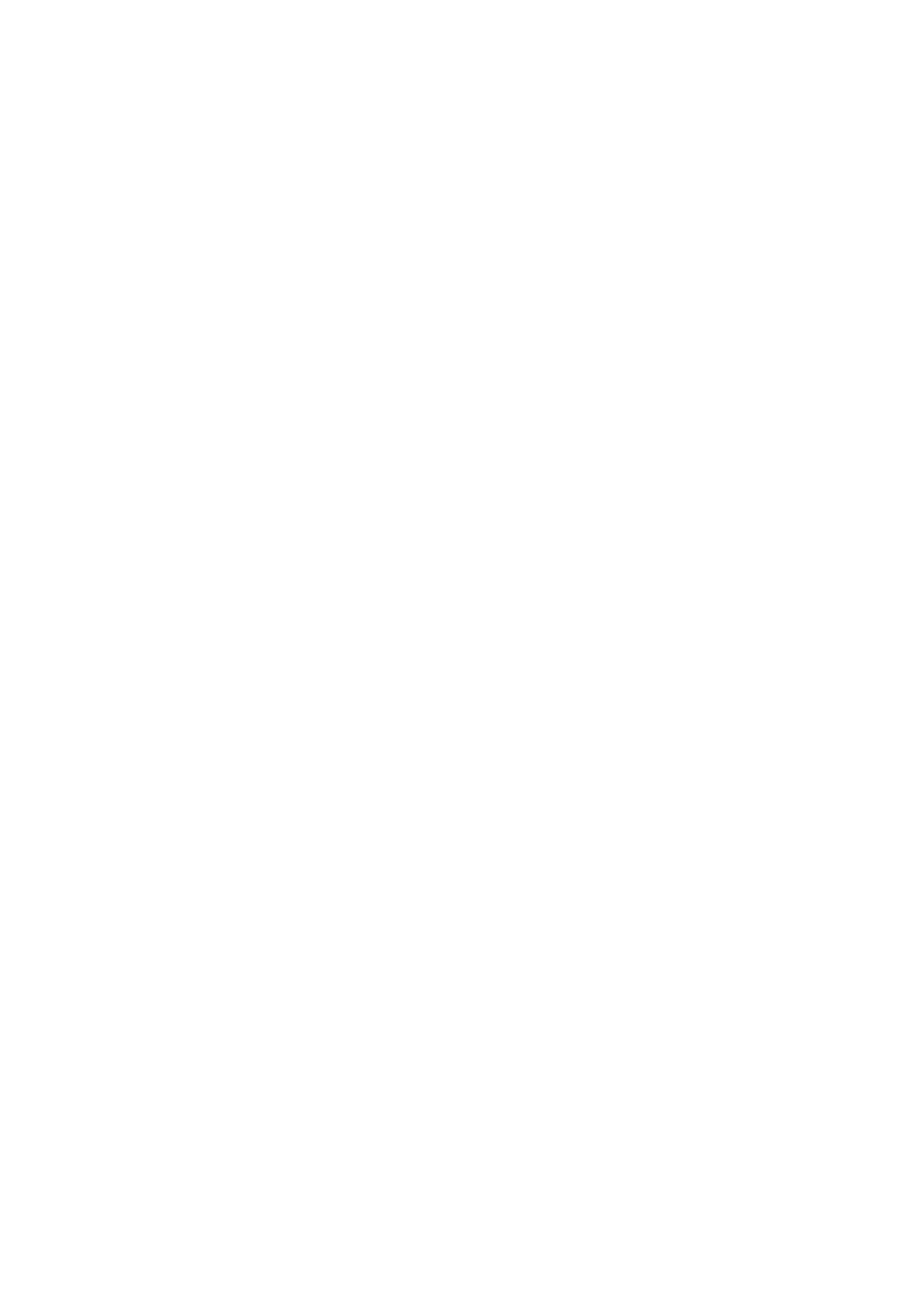
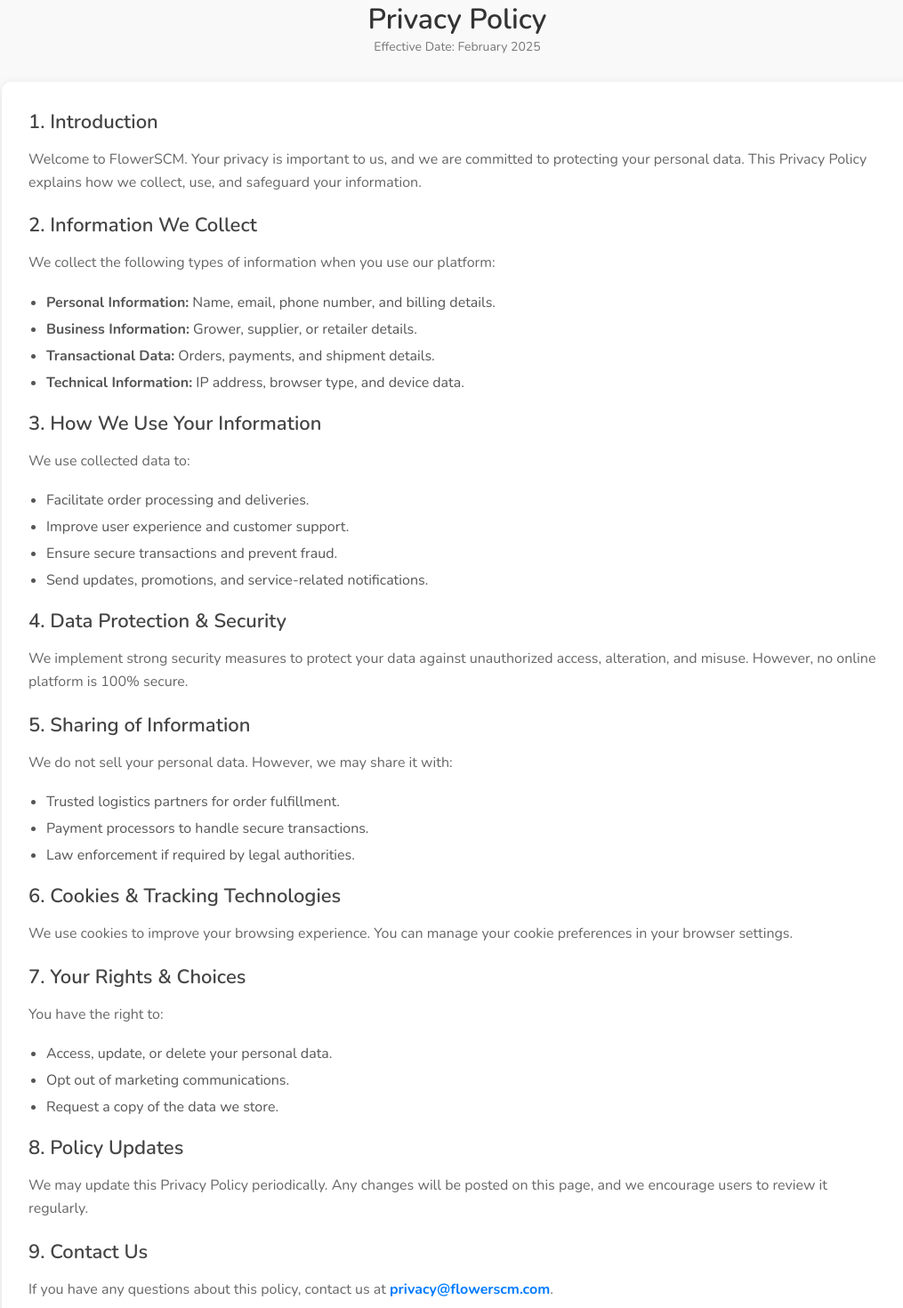
Before and after one commit to HDRanasingha/Final-Project, a React (Create React App) app in the folder client/: page /privacy-policy in a window 1280 px wide. Before the commit this address had no page. Shown: the part 40-1510 px from the top of the page at 89% size, without its empty margins (126-1141 px from the left). Before the commit the page ends 800 px from the top, so only its background shows below. Built offline with nearby package versions, Linux system fonts and the light colour scheme.

Commit message:
create footer.

```diff
--- a/client/src/App.js
+++ b/client/src/App.js
@@ -22,6 +22,8 @@
 import GrowersOrderPage from './pages/GrowersOrderPage';
 import AdminPage from './pages/AdminPage';
 import AboutUs from './pages/AboutUs';
+import TermsAndConditions from './pages/TermsAndConditions';
+import PrivacyPolicy from './pages/PrivacyPolicy';
 
 
 function App() {
@@ -77,6 +79,8 @@
         <Route path="/payment-cancel" element={<CancelPage />} />
         <Route path="/growers/orders" element={<GrowersOrderPage />} />
         <Route path="/about-us" element={<AboutUs/>} />
+        <Route path="/terms-and-conditions" element={<TermsAndConditions/>} />
+        <Route path="/privacy-policy" element={<PrivacyPolicy />} />
       </Routes>
     </BrowserRouter>
   );
--- /dev/null
+++ b/client/src/pages/PrivacyPolicy.jsx
@@ -0,0 +1,82 @@
+import React from 'react';
+import '../styles/PrivacyPolicy.scss';
+import Footer from '../component/Footer';
+
+const PrivacyPolicy = () => {
+  return (
+    <div>
+    <div className="privacy-page">
+      <section className="privacy-header">
+        <h1>Privacy Policy</h1>
+        <p>Effective Date: February 2025</p>
+      </section>
+
+      <section className="privacy-content">
+        <h2>1. Introduction</h2>
+        <p>
+          Welcome to FlowerSCM. Your privacy is important to us, and we are committed to protecting your personal data.
+          This Privacy Policy explains how we collect, use, and safeguard your information.
+        </p>
+
+        <h2>2. Information We Collect</h2>
+        <p>We collect the following types of information when you use our platform:</p>
+        <ul>
+          <li><strong>Personal Information:</strong> Name, email, phone number, and billing details.</li>
+          <li><strong>Business Information:</strong> Grower, supplier, or retailer details.</li>
+          <li><strong>Transactional Data:</strong> Orders, payments, and shipment details.</li>
+          <li><strong>Technical Information:</strong> IP address, browser type, and device data.</li>
+        </ul>
+
+        <h2>3. How We Use Your Information</h2>
+        <p>We use collected data to:</p>
+        <ul>
+          <li>Facilitate order processing and deliveries.</li>
+          <li>Improve user experience and customer support.</li>
+          <li>Ensure secure transactions and prevent fraud.</li>
+          <li>Send updates, promotions, and service-related notifications.</li>
+        </ul>
+
+        <h2>4. Data Protection & Security</h2>
+        <p>
+          We implement strong security measures to protect your data against unauthorized access, alteration, and misuse.
+          However, no online platform is 100% secure.
+        </p>
+
+        <h2>5. Sharing of Information</h2>
+        <p>We do not sell your personal data. However, we may share it with:</p>
+        <ul>
+          <li>Trusted logistics partners for order fulfillment.</li>
+          <li>Payment processors to handle secure transactions.</li>
+          <li>Law enforcement if required by legal authorities.</li>
+        </ul>
+
+        <h2>6. Cookies & Tracking Technologies</h2>
+        <p>
+          We use cookies to improve your browsing experience. You can manage your cookie preferences in your browser settings.
+        </p>
+
+        <h2>7. Your Rights & Choices</h2>
+        <p>You have the right to:</p>
+        <ul>
+          <li>Access, update, or delete your personal data.</li>
+          <li>Opt out of marketing communications.</li>
+          <li>Request a copy of the data we store.</li>
+        </ul>
+
+        <h2>8. Policy Updates</h2>
+        <p>
+          We may update this Privacy Policy periodically. Any changes will be posted on this page, and we encourage users to review it regularly.
+        </p>
+
+        <h2>9. Contact Us</h2>
+        <p>
+          If you have any questions about this policy, contact us at <a href="mailto:privacy@flowerscm.com">privacy@flowerscm.com</a>.
+        </p>
+      </section>
+</div>
+      <Footer />
+    </div>
+  );
+};
+
+export default PrivacyPolicy;
--- /dev/null
+++ b/client/src/pages/TermsAndConditions.jsx
@@ -0,0 +1,68 @@
+import React from 'react';
+import '../styles/TermsAndConditions.scss';
+import Footer from '../component/Footer';
+
+const TermsAndConditions = () => {
+  return (
+    <div>
+    <div className="terms-page">
+      <section className="terms-header">
+        <h1>Terms and Conditions</h1>
+        <p>Last Updated: February 2025</p>
+      </section>
+
+      <section className="terms-content">
+        <h2>1. Introduction</h2>
+        <p>
+          Welcome to FlowerSCM, a comprehensive platform for fresh flower supply chain management. By accessing or using our services, you agree to comply with these Terms and Conditions.
+        </p>
+
+        <h2>2. Definitions</h2>
+        <ul>
+          <li><strong>"Platform"</strong> refers to FlowerSCM and all its digital services.</li>
+          <li><strong>"User"</strong> means growers, suppliers, sellers, and customers using the platform.</li>
+          <li><strong>"We," "Us," "Our"</strong> refers to the FlowerSCM management team.</li>
+        </ul>
+
+        <h2>3. User Responsibilities</h2>
+        <p>
+          Users must provide accurate information, comply with applicable laws, and use the platform ethically. Any misuse of the platform may lead to account suspension.
+        </p>
+
+        <h2>4. Ordering and Payments</h2>
+        <p>
+          All orders placed through FlowerSCM must be fulfilled as per agreed terms. Payments are processed securely, and users must adhere to our <a href="/payment-policy">Payment Policy</a>.
+        </p>
+
+        <h2>5. Refund and Cancellation Policy</h2>
+        <p>
+          Orders can be canceled before dispatch. Refunds are processed per our <a href="/refund-policy">Refund Policy</a>.
+        </p>
+
+        <h2>6. Privacy and Data Protection</h2>
+        <p>
+          We value your privacy. Please refer to our <a href="/privacy-policy">Privacy Policy</a> for details on data collection and security measures.
+        </p>
+
+        <h2>7. Limitation of Liability</h2>
+        <p>
+          FlowerSCM is not liable for delays, damages, or losses incurred due to third-party logistics providers or unforeseen circumstances.
+        </p>
+
+        <h2>8. Changes to Terms</h2>
+        <p>
+          We may update these terms periodically. Continued use of the platform indicates acceptance of the revised terms.
+        </p>
+
+        <h2>9. Contact Information</h2>
+        <p>
+          For inquiries, please contact us at <a href="mailto:support@flowerscm.com">support@flowerscm.com</a>.
+        </p>
+      </section>
+</div>
+      <Footer />
+    </div>
+  );
+};
+
+export default TermsAndConditions;
--- /dev/null
+++ b/client/src/styles/PrivacyPolicy.scss
@@ -0,0 +1,66 @@
+.privacy-page {
+    font-family: 'Poppins', sans-serif;
+    background-color: #f9f9f9;
+    padding: 40px 10%;
+
+    .privacy-header {
+      text-align: center;
+      margin-bottom: 30px;
+
+      h1 {
+        font-size: 32px;
+        color: #333;
+        font-weight: 600;
+      }
+
+      p {
+        font-size: 14px;
+        color: #777;
+      }
+    }
+
+    .privacy-content {
+      background: #fff;
+      padding: 30px;
+      border-radius: 10px;
+      box-shadow: 0 2px 10px rgba(0, 0, 0, 0.1);
+
+      h2 {
+        font-size: 22px;
+        color: #444;
+        margin-bottom: 15px;
+        font-weight: 600;
+      }
+
+      p {
+        font-size: 16px;
+        color: #666;
+        line-height: 1.6;
+        margin-bottom: 20px;
+      }
+
+      ul {
+        list-style: disc;
+        padding-left: 20px;
+        margin-bottom: 20px;
+
+        li {
+          font-size: 16px;
+          color: #555;
+          margin-bottom: 8px;
+        }
+      }
+
+      a {
+        color: #007bff;
+        text-decoration: none;
+        font-weight: bold;
+        transition: 0.3s;
+
+        &:hover {
+          text-decoration: underline;
+          color: #0056b3;
+        }
+      }
+    }
+  }
--- /dev/null
+++ b/client/src/styles/TermsAndConditions.scss
@@ -0,0 +1,61 @@
+.terms-page {
+    font-family: 'Poppins', sans-serif;
+    background-color: #f9f9f9;
+    padding: 40px 10%;
+
+    .terms-header {
+      text-align: center;
+      margin-bottom: 30px;
+
+      h1 {
+        font-size: 32px;
+        color: #333;
+      }
+
+      p {
+        font-size: 14px;
+        color: #777;
+      }
+    }
+
+    .terms-content {
+      background: #fff;
+      padding: 30px;
+      border-radius: 10px;
+      box-shadow: 0 2px 10px rgba(0, 0, 0, 0.1);
+
+      h2 {
+        font-size: 22px;
+        color: #444;
+        margin-bottom: 10px;
+      }
+
+      p {
+        font-size: 16px;
+        color: #666;
+        line-height: 1.6;
+        margin-bottom: 20px;
+      }
+
+      ul {
+        list-style: disc;
+        padding-left: 20px;
+        margin-bottom: 20px;
+
+        li {
+          font-size: 16px;
+          color: #555;
+          margin-bottom: 8px;
+        }
+      }
+
+      a {
+        color: #007bff;
+        text-decoration: none;
+        font-weight: bold;
+        &:hover {
+          text-decoration: underline;
+        }
+      }
+    }
+  }
```
